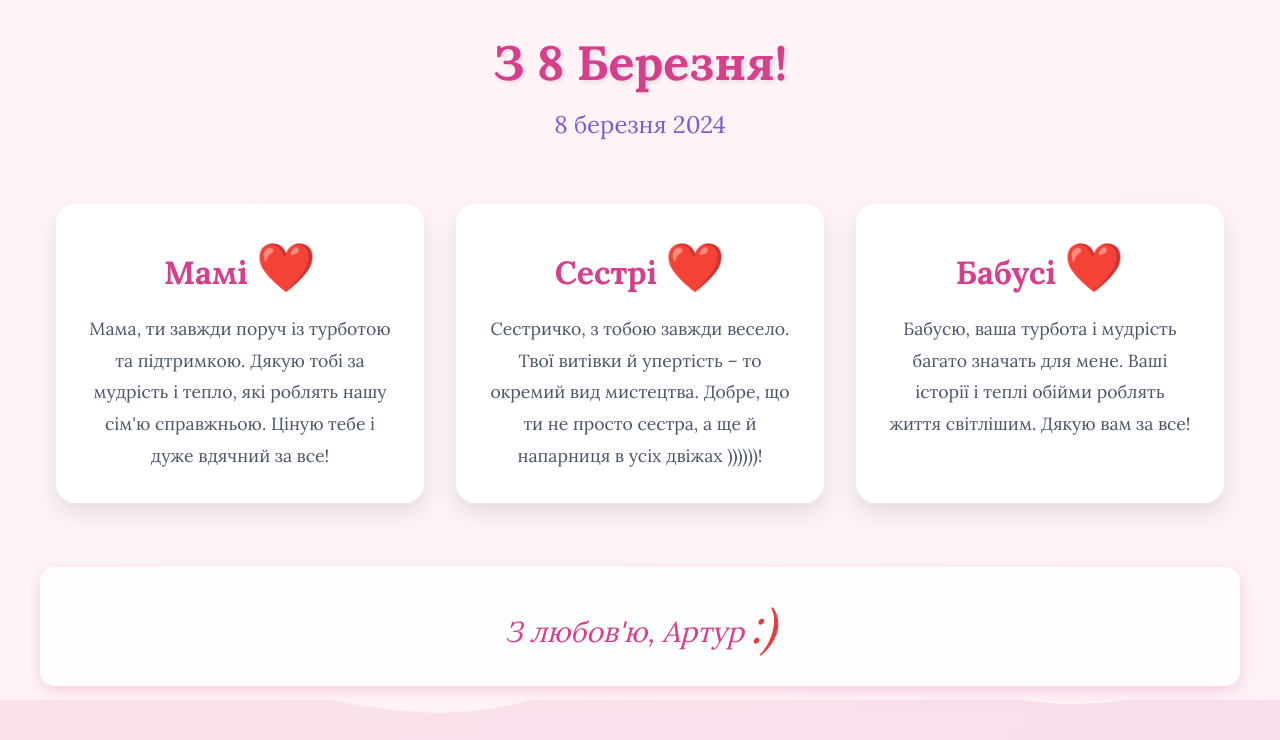
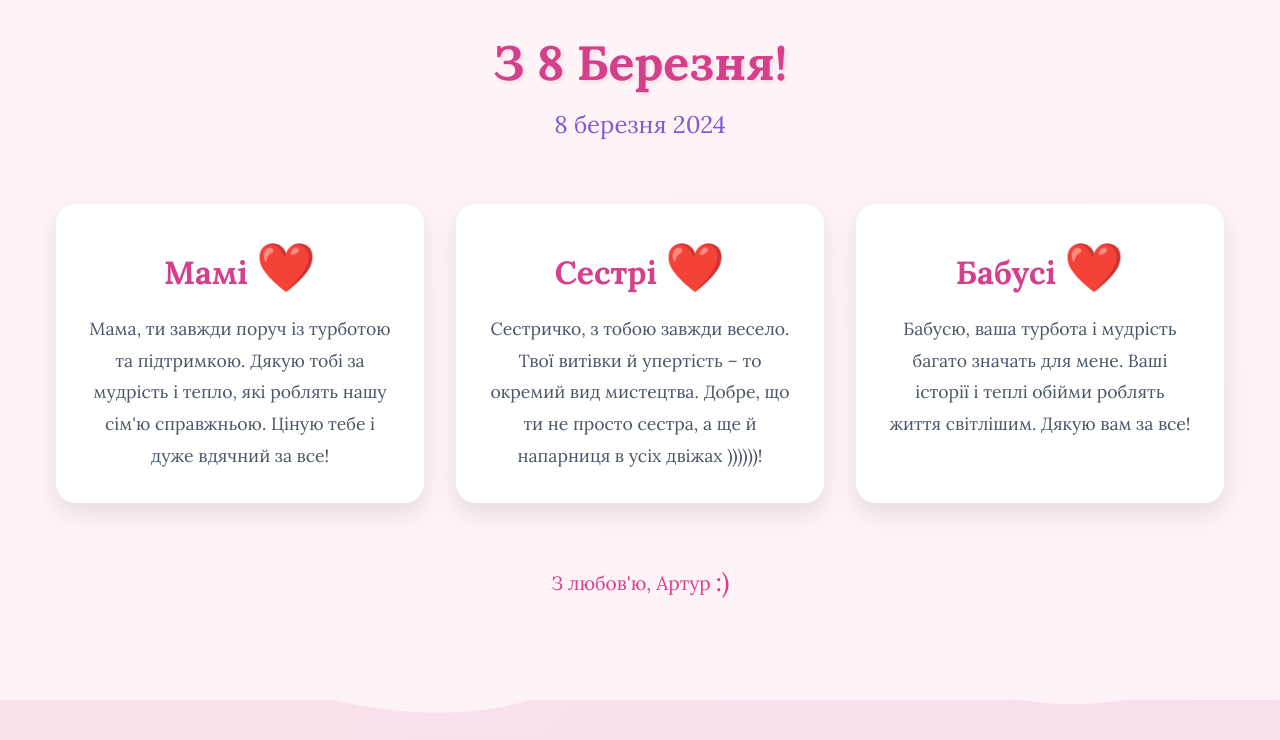
Before and after one commit to ROKSTEDIs/womens-day-2024, a plain HTML site: page index.html in a window 1280 px wide. Drawn offline with Linux system fonts and the light colour scheme.

Commit message:
Update signature style to be simpler

```diff
--- a/index.html
+++ b/index.html
@@ -139,24 +139,20 @@
 
 		.signature {
 			text-align: center;
-			margin-top: 3rem;
-			margin-bottom: 2rem;
-			padding: 2rem;
+			margin-top: 2rem;
+			padding: 1rem;
 			color: #d53f8c;
-			font-size: 1.8rem;
-			font-style: italic;
+			font-size: 1.2rem;
+			font-style: normal;
 			animation: fadeIn 1s ease;
-			background: rgba(255, 255, 255, 0.9);
-			border-radius: 15px;
-			box-shadow: 0 5px 15px rgba(213, 63, 140, 0.2);
 		}
 
 		.signature .heart {
 			display: inline-block;
-			transform: rotate(90deg);
+			transform: rotate(0deg);
 			animation: pulse 1.5s infinite;
-			font-size: 1.5em;
-			color: #e53e3e;
+			font-size: 1.2em;
+			color: #d53f8c;
 		}
 	</style>
 </head>
```
Lines whose indentation alone changed are shown as unchanged.
